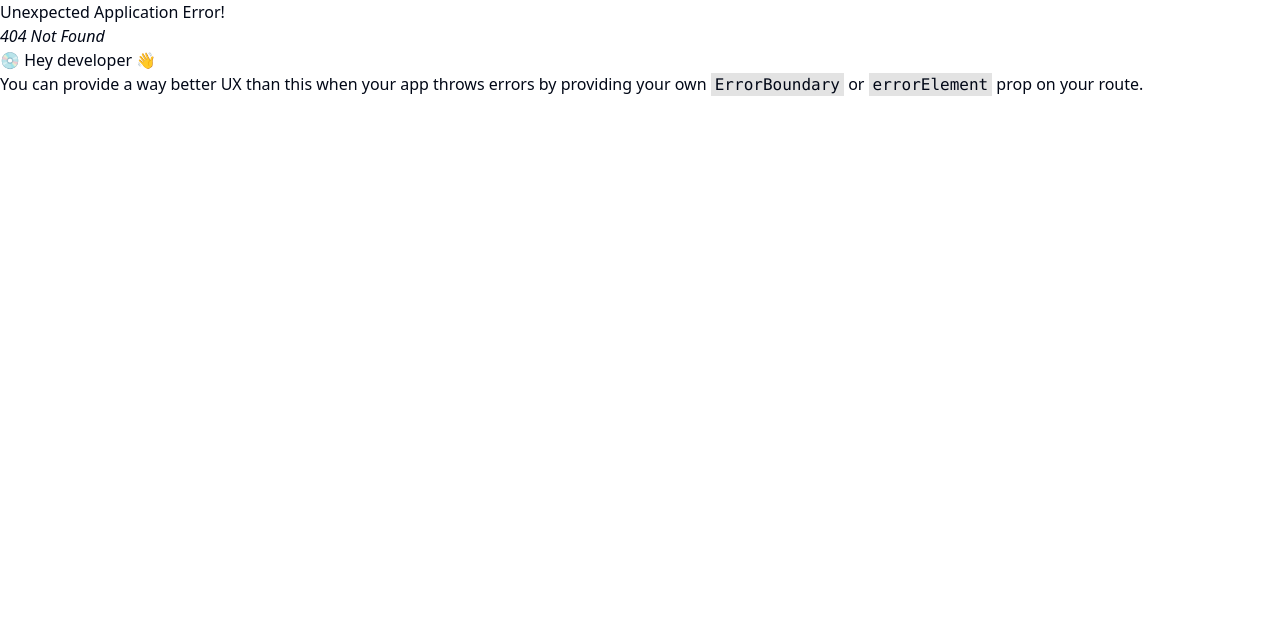
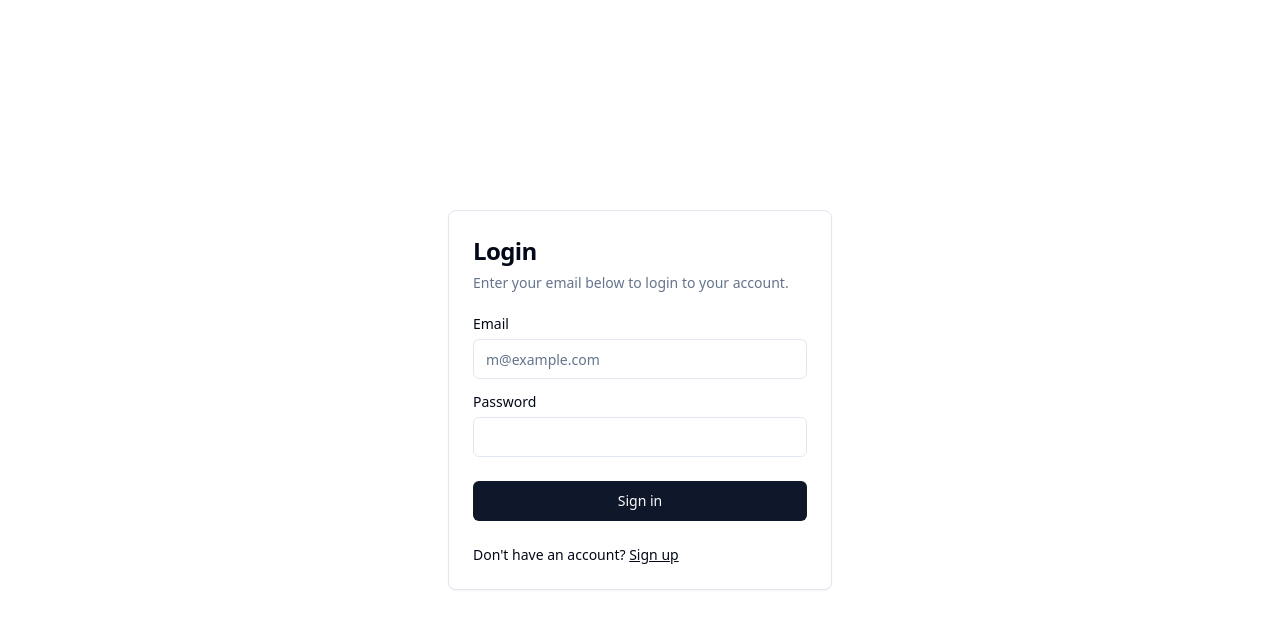
Before and after one commit to shubham30034/swiggy-Adminpanel, a React (Vite) app: page /auth/login in a window 1280 px wide. Before the commit this address had no page. Shown: the top 628 px of the page. Built offline with nearby package versions, Linux system fonts and the light colour scheme.

Commit message:
addAuthLayout

```diff
--- /dev/null
+++ b/src/layouts/AuthLayout.jsx
@@ -0,0 +1,10 @@
+import React from 'react'
+import { Outlet } from 'react-router-dom'
+
+const AuthLayout = () => {
+  return (
+    <Outlet/>
+  )
+}
+
+export default AuthLayout
--- a/src/pages/LoginPage.jsx
+++ b/src/pages/LoginPage.jsx
@@ -39,7 +39,7 @@
     <CardFooter>
     <div className=" text-center text-sm">
           Don&apos;t have an account?{" "}
-          <Link to={'/signup'} className="underline">
+          <Link to={'/auth/signup'} className="underline">
             Sign up
           </Link>
         </div>
--- a/src/pages/RegisterPage.jsx
+++ b/src/pages/RegisterPage.jsx
@@ -66,7 +66,7 @@
         </div>
         <div className="mt-3 text-center text-sm">
           Already have an account?{" "}
-          <Link to={'/login'} className="underline">
+          <Link to={'/auth/login'} className="underline">
             Sign in
           </Link>
         </div>
```
Also changed, not shown: src/router.jsx (+18 -8 lines).
